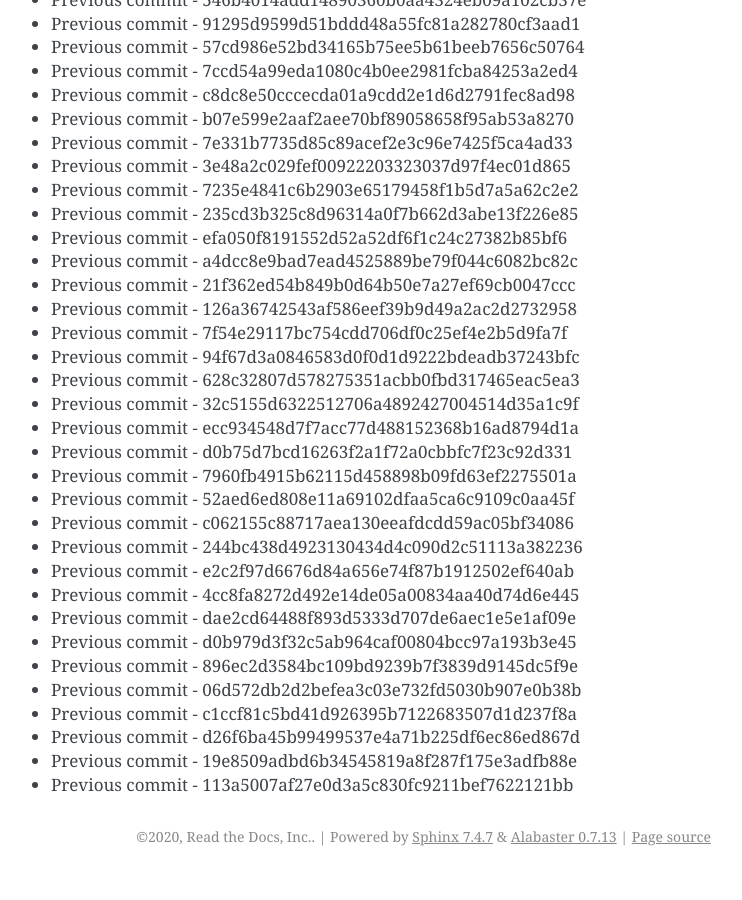
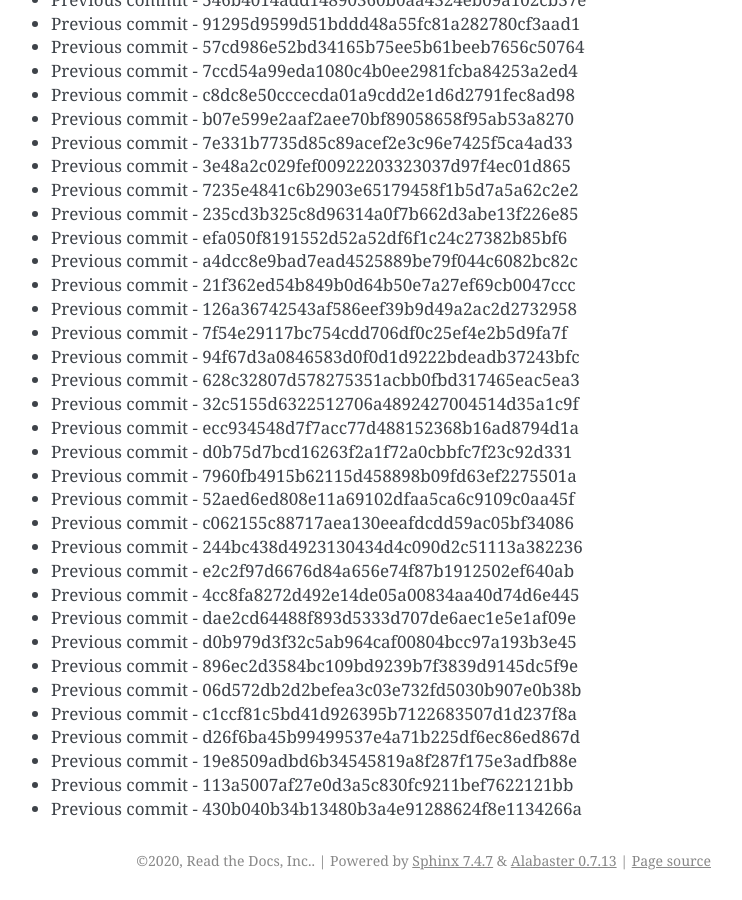
Before and after one commit to readthedocs/rtd-git-stresstest, a Sphinx documentation site: the page built from docs/updates.rst, in a window 1280 px wide and 900 px high, scrolled down 76901 px. Shown: the whole window, without its empty margins (399-1141 px from the left). Built offline with Sphinx 7.4.7, drawn with Linux system fonts in a browser that asks for light colours; before the commit the page ends 77777 px from its top, so only the background shows below that.

Commit message:
Generating commit from previous: 430b040b34b13480b3a4e91288624f8e1134266a

```diff
--- a/docs/updates.rst
+++ b/docs/updates.rst
@@ -3263,3 +3263,4 @@ It can be tested for any performance characteristics.
 * Previous commit - d26f6ba45b99499537e4a71b225df6ec86ed867d
 * Previous commit - 19e8509adbd6b34545819a8f287f175e3adfb88e
 * Previous commit - 113a5007af27e0d3a5c830fc9211bef7622121bb
+* Previous commit - 430b040b34b13480b3a4e91288624f8e1134266a
```
